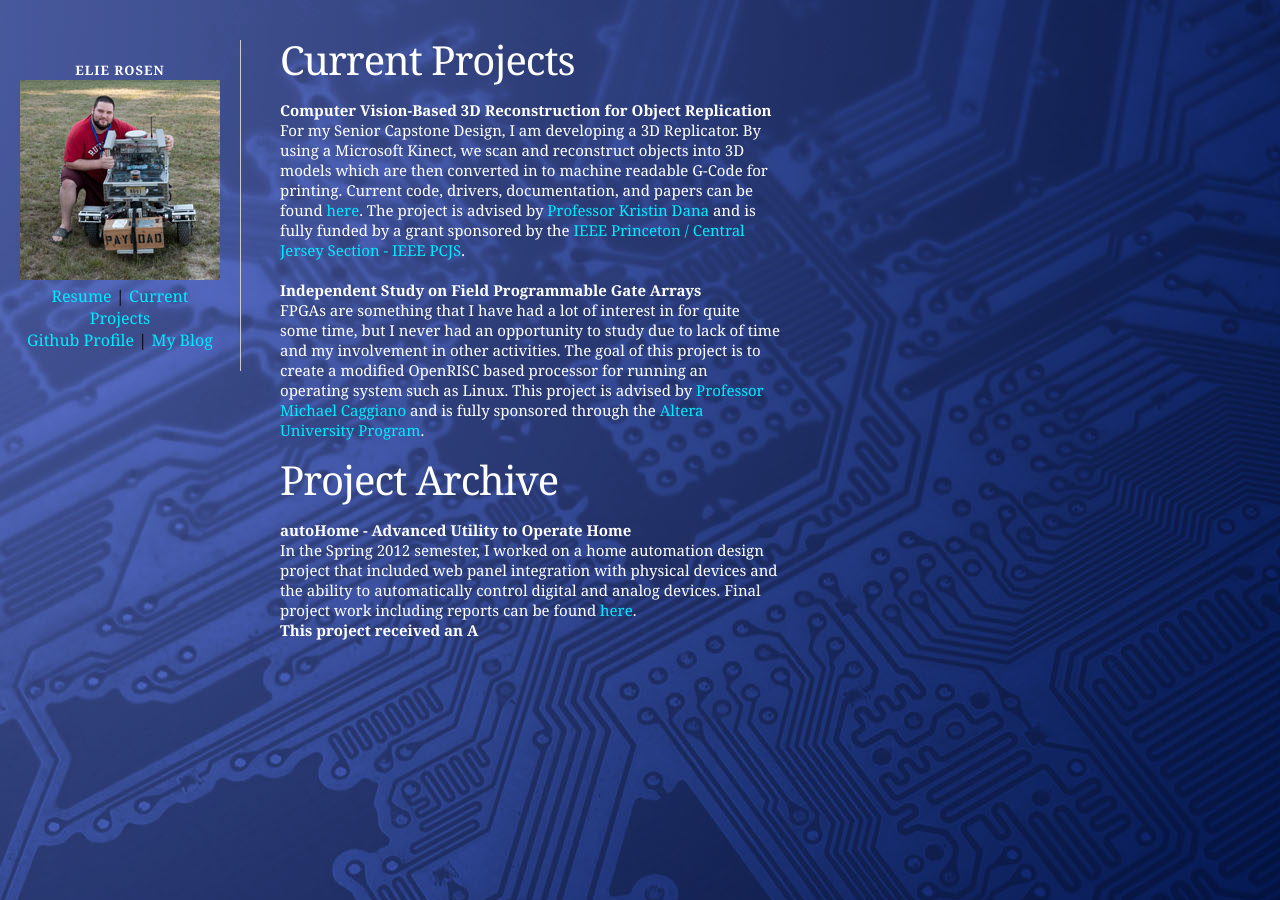
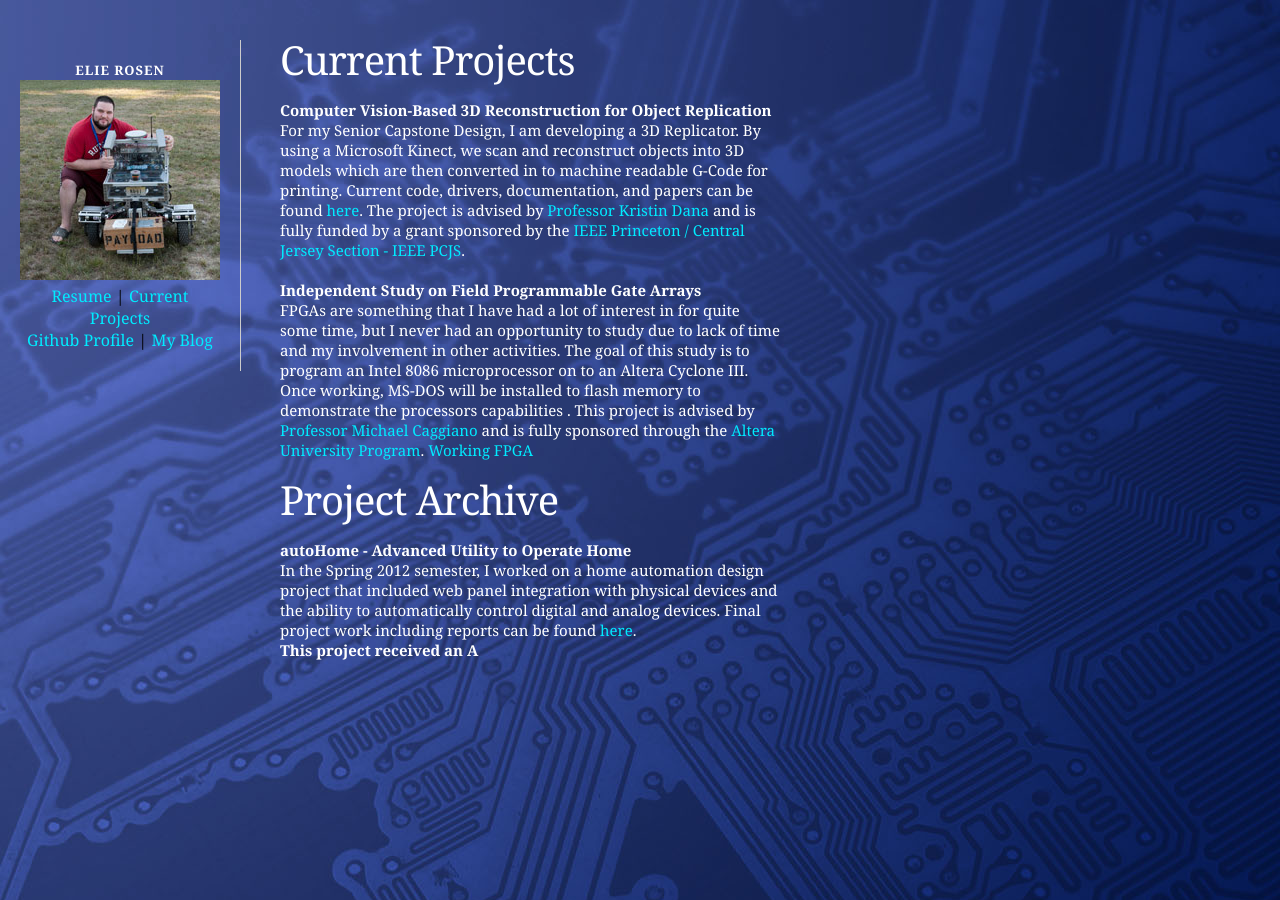
Before and after one commit to erosen/erosen.github.io, a Jekyll site: the page built from projects.md, in a window 1280 px wide. Built offline with Jekyll 4.4.1, drawn with Linux system fonts in a browser that asks for light colours; Markdown is read by kramdown in place of the engine named in the settings.

Commit message:
better wording for project

```diff
--- a/projects.md
+++ b/projects.md
@@ -9,7 +9,8 @@ Current Projects
 For my Senior Capstone Design, I am developing a 3D Replicator. By using a Microsoft Kinect, we scan and reconstruct objects into 3D models which are then converted in to machine readable G-Code for printing. Current code, drivers, documentation, and papers can be found [here](https://github.com/KinectReplicator). The project is advised by [Professor Kristin Dana](http://www.ece.rutgers.edu/~kdana/Home.html) and is fully funded by a grant sponsored by the [IEEE Princeton / Central Jersey Section - IEEE PCJS](http://ewh.ieee.org/r1/princeton-centraljersey/).
 
 **Independent Study on Field Programmable Gate Arrays**
-FPGAs are something that I have had a lot of interest in for quite some time, but I never had an opportunity to study due to lack of time and my involvement in other activities. The goal of this project is to create a modified OpenRISC based processor for running an operating system such as Linux. This project is advised by [Professor Michael Caggiano](http://www.ece.rutgers.edu/faculty/caggiano) and is fully sponsored through the [Altera University Program](http://www.altera.com/education/univ/unv-index.html).
+FPGAs are something that I have had a lot of interest in for quite some time, but I never had an opportunity to study due to lack of time and my involvement in other activities. The goal of this study is to program an Intel 8086 microprocessor on to an Altera Cyclone III. Once working, MS-DOS will be installed to flash memory to demonstrate the processors capabilities . This project is advised by [Professor Michael Caggiano](http://www.ece.rutgers.edu/faculty/caggiano) and is fully sponsored through the [Altera University Program](http://www.altera.com/education/univ/unv-index.html).
+[Working FPGA](/images/fpgaworking.jpg)
 
 Project Archive
 ===============
```
Also changed, not shown: index.md (+1 -1 lines), images/fpgaworking.jpg (added).
